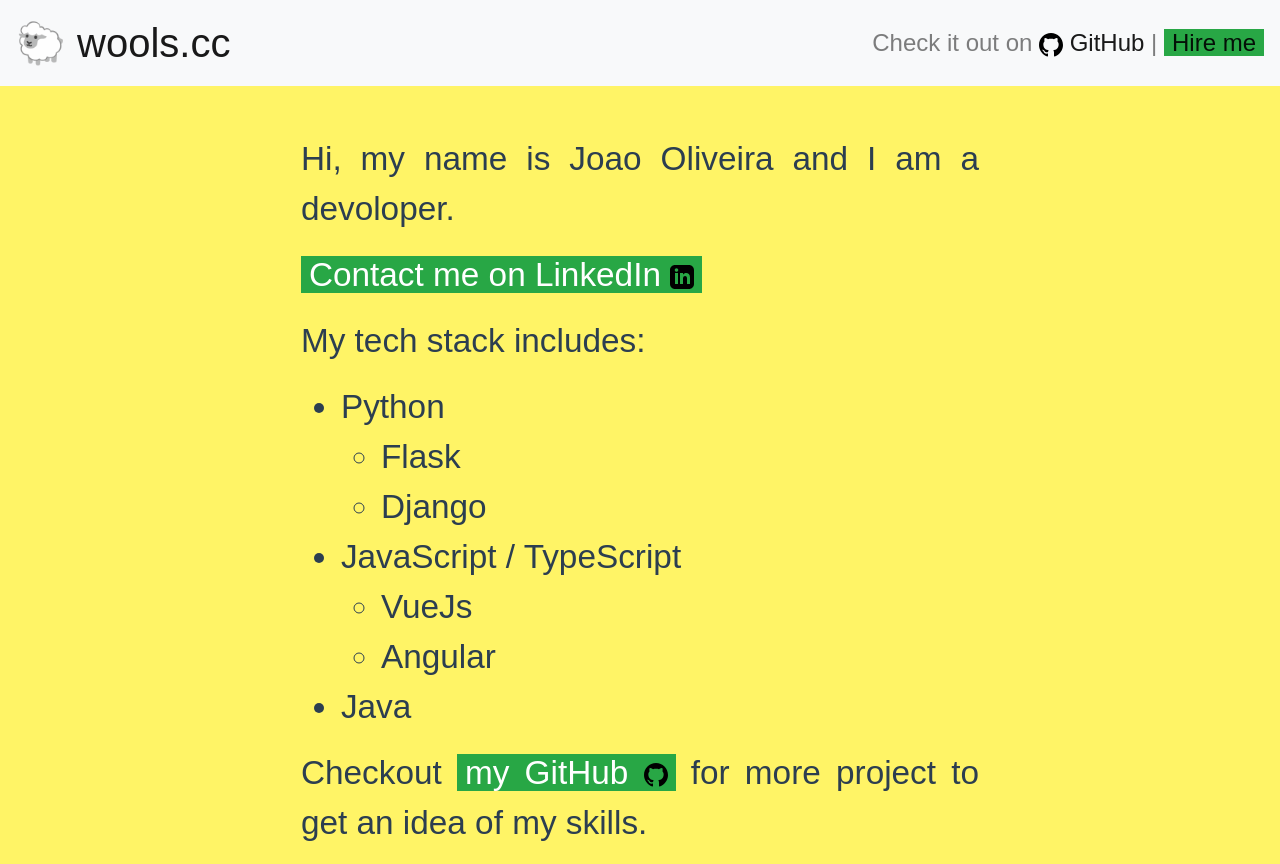
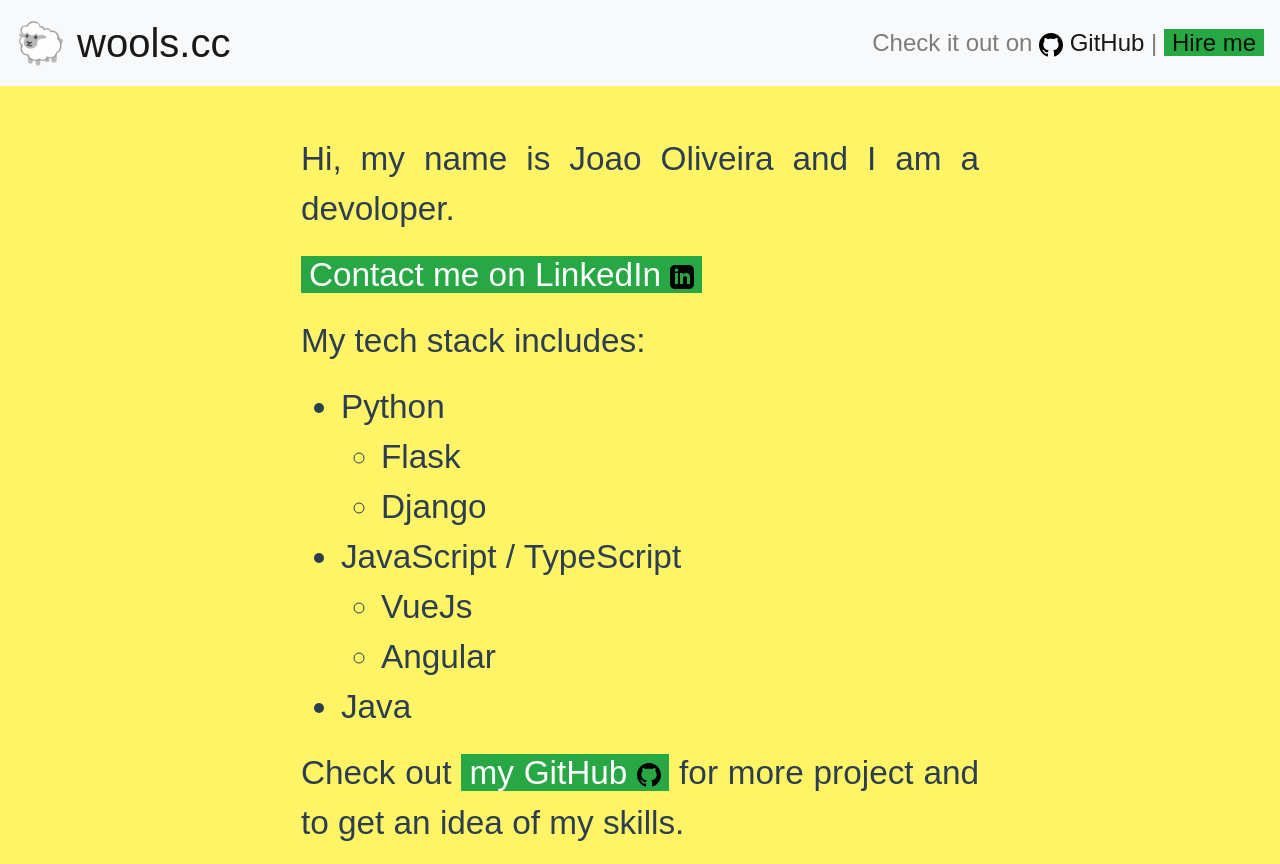
Before and after one commit to j-000/woolscc, a Vue app in the folder frontend/: page /cv in a window 1280 px wide. Built offline with nearby package versions, Linux system fonts and the light colour scheme; a web font is replaced by a local one.

Commit message:
Fix typo

```diff
--- a/frontend/src/components/CV.vue
+++ b/frontend/src/components/CV.vue
@@ -18,7 +18,7 @@
       </ul>
       <li>Java</li>
     </ul>
-    <p>Checkout <a target="_blank" href="https://github.com/j-000"><span class="bg-success text-white pr-2 pl-2">my GitHub <svg xmlns="http://www.w3.org/2000/svg" width="24" height="24" viewBox="0 0 24 24"><path d="M12 0c-6.626 0-12 5.373-12 12 0 5.302 3.438 9.8 8.207 11.387.599.111.793-.261.793-.577v-2.234c-3.338.726-4.033-1.416-4.033-1.416-.546-1.387-1.333-1.756-1.333-1.756-1.089-.745.083-.729.083-.729 1.205.084 1.839 1.237 1.839 1.237 1.07 1.834 2.807 1.304 3.492.997.107-.775.418-1.305.762-1.604-2.665-.305-5.467-1.334-5.467-5.931 0-1.311.469-2.381 1.236-3.221-.124-.303-.535-1.524.117-3.176 0 0 1.008-.322 3.301 1.23.957-.266 1.983-.399 3.003-.404 1.02.005 2.047.138 3.006.404 2.291-1.552 3.297-1.23 3.297-1.23.653 1.653.242 2.874.118 3.176.77.84 1.235 1.911 1.235 3.221 0 4.609-2.807 5.624-5.479 5.921.43.372.823 1.102.823 2.222v3.293c0 .319.192.694.801.576 4.765-1.589 8.199-6.086 8.199-11.386 0-6.627-5.373-12-12-12z"/></svg></span></a> for more project to get an idea of my skills.</p>
+    <p>Check out <a target="_blank" href="https://github.com/j-000"><span class="bg-success text-white pr-2 pl-2">my GitHub <svg xmlns="http://www.w3.org/2000/svg" width="24" height="24" viewBox="0 0 24 24"><path d="M12 0c-6.626 0-12 5.373-12 12 0 5.302 3.438 9.8 8.207 11.387.599.111.793-.261.793-.577v-2.234c-3.338.726-4.033-1.416-4.033-1.416-.546-1.387-1.333-1.756-1.333-1.756-1.089-.745.083-.729.083-.729 1.205.084 1.839 1.237 1.839 1.237 1.07 1.834 2.807 1.304 3.492.997.107-.775.418-1.305.762-1.604-2.665-.305-5.467-1.334-5.467-5.931 0-1.311.469-2.381 1.236-3.221-.124-.303-.535-1.524.117-3.176 0 0 1.008-.322 3.301 1.23.957-.266 1.983-.399 3.003-.404 1.02.005 2.047.138 3.006.404 2.291-1.552 3.297-1.23 3.297-1.23.653 1.653.242 2.874.118 3.176.77.84 1.235 1.911 1.235 3.221 0 4.609-2.807 5.624-5.479 5.921.43.372.823 1.102.823 2.222v3.293c0 .319.192.694.801.576 4.765-1.589 8.199-6.086 8.199-11.386 0-6.627-5.373-12-12-12z"/></svg></span></a> for more project and to get an idea of my skills.</p>
   </div>
 </div>
 
```
Also changed, not shown: 5 other files (tests, documents, lock files or other folders).
